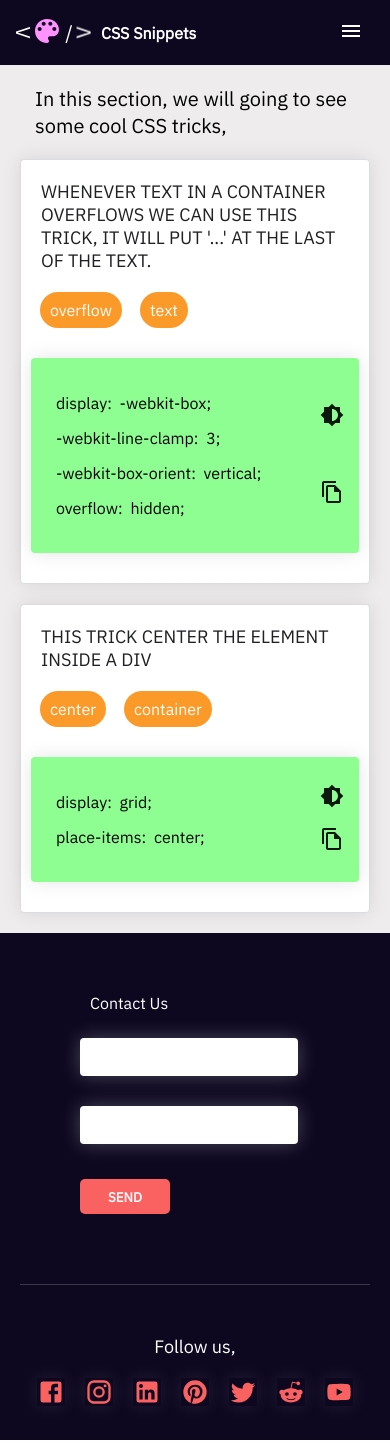
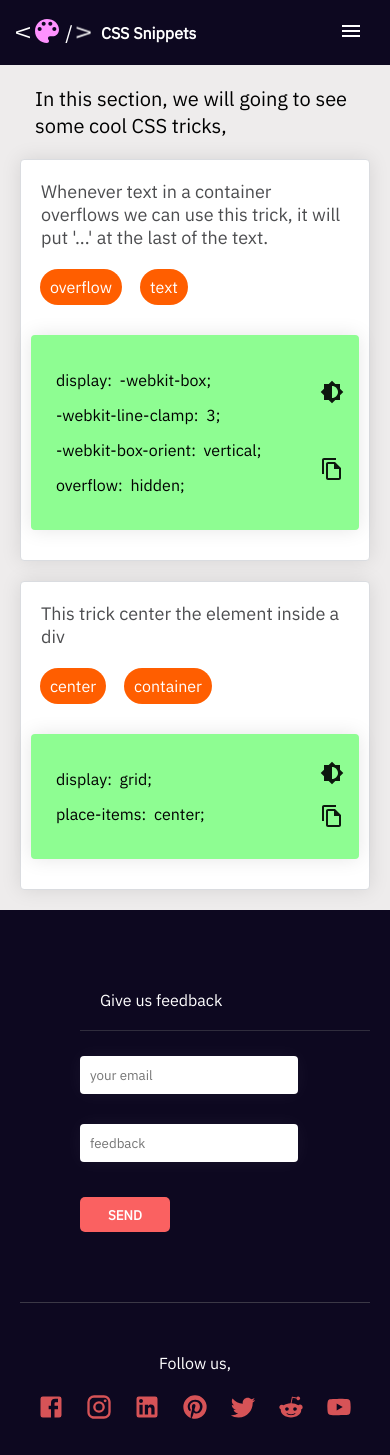
Before and after one commit to prakhar7s/css-snippets, a React (Create React App) app: page /css-snippets/css-tricks in a window 390 px wide. Built offline with nearby package versions, Linux system fonts and the light colour scheme; the HTML template or start-up script is replaced by a standard one.

Commit message:
modifications done in header, footer and trick-card components

```diff
--- a/src/components/css-trick-card/css-trick-card.jsx
+++ b/src/components/css-trick-card/css-trick-card.jsx
@@ -34,7 +34,7 @@ const CSSTrickCard = (props) => {
 
     setTimeout(() => {
       setShowCopied(false);
-    }, 8000);
+    }, 1500);
   };
 
   return (
--- a/src/components/css-trick-card/css-trick-card.scss
+++ b/src/components/css-trick-card/css-trick-card.scss
@@ -6,10 +6,10 @@
   border: 1px solid #dadce0;
   border-radius: 4px;
   .trick-title {
-    text-transform: uppercase;
-    font-size: 15px;
+    font-size: 16px;
     color: #202124;
     margin: 10px;
+    opacity: 0.8;
     font-weight: 400;
   }
 
@@ -23,7 +23,7 @@
       margin: 10px 9px;
       padding: 8px 10px;
       border-radius: 999px;
-      background-color: rgb(251, 153, 41);
+      background-color: rgb(255, 94, 0);
       color: white;
       font-size: 16px;
     }
@@ -80,8 +80,6 @@
       font-size: 18px;
     }
     .code-container {
-      .code {
-      }
       .btns {
         flex-direction: column;
       }
--- a/src/components/footer/footer.component.jsx
+++ b/src/components/footer/footer.component.jsx
@@ -41,9 +41,9 @@ const Footer = () => (
     </div>
 
     <form id="contact-form">
-      <p>Contact Us</p>
-      <input type="email" />
-      <input type="text" />
+      <p>Give us feedback</p>
+      <input type="email" placeholder="your email" />
+      <input type="text" placeholder="feedback" />
       <button type="submit">Send</button>
     </form>
   </div>
--- a/src/components/footer/footer.styles.scss
+++ b/src/components/footer/footer.styles.scss
@@ -16,7 +16,7 @@
 
   .social-media-links {
     p {
-      font-size: 18px;
+      font-size: 16px;
       margin: 50px;
     }
 
@@ -24,10 +24,14 @@
       text-decoration: none;
       color: white;
       margin: 20px 10px;
+      opacity: 0.85;
+
+      &:hover {
+        opacity: 1;
+      }
 
       .MuiSvgIcon-root {
         font-size: 32px;
-        box-shadow: 0 0 20px 0 rgba(255, 255, 255, 0.1);
         color: rgb(250, 97, 97);
       }
     }
@@ -38,9 +42,11 @@
     border-left: 1px solid rgba(129, 128, 128, 0.397);
 
     p {
-      text-align: left;
+      text-align: center;
       width: 45%;
       margin: 10px;
+      padding: 20px;
+      border-bottom: 1px solid rgba(129, 128, 128, 0.3);
     }
 
     input {
@@ -48,7 +54,7 @@
       margin: 15px 0px;
       width: 45%;
       outline: none;
-      box-shadow: 0 0 20px 0 rgba(255, 255, 255, 0.25);
+      box-shadow: 0 0 20px 0 rgba(255, 255, 255, 0.05);
       border: 0;
       border-radius: 4px;
     }
@@ -87,6 +93,13 @@
       align-items: flex-start;
       padding-left: 60px;
 
+      p {
+        text-align: left;
+        width: 100%;
+        padding-left: 20px;
+        margin: 10px 0;
+      }
+
       input {
         width: 75%;
       }
--- a/src/components/header/header.styles.scss
+++ b/src/components/header/header.styles.scss
@@ -87,6 +87,7 @@
     top: 0px;
     right: 0;
     display: none;
+    visibility: hidden;
 
     .hamburger-menu {
       width: 55%;
--- a/src/components/landing-component/landing-component.component.jsx
+++ b/src/components/landing-component/landing-component.component.jsx
@@ -7,7 +7,8 @@ const LandingComponent = () => (
   <div className="landing-component">
     <h1>Welcome!</h1>
     <p>
-      Let't get started <Link to="/gradient-colors">Click Here</Link>
+      Let't get started{" "}
+      <Link to="/css-snippets/gradient-colors">Click Here</Link>
     </p>
   </div>
 );
```
Also changed, not shown: 1 other file (tests, documents, lock files or other folders).
